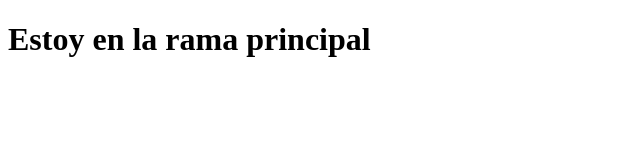
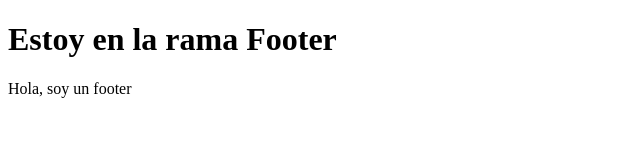
Before and after one commit to malerey/35-9na, a plain HTML site: page index.html in a window 1280 px wide. Shown: the whole page, without its empty margins (0-640 px from the left). Drawn offline with Linux system fonts and the light colour scheme.

Commit message:
agrego footer

```diff
--- a/index.html
+++ b/index.html
@@ -8,7 +8,11 @@
 </head>
 <body>
 
-  <h1>Estoy en la rama principal</h1>
+  <h1>Estoy en la rama Footer</h1>
+
+  <footer>
+    Hola, soy un footer
+  </footer>
 
 </body>
 </html>
```
